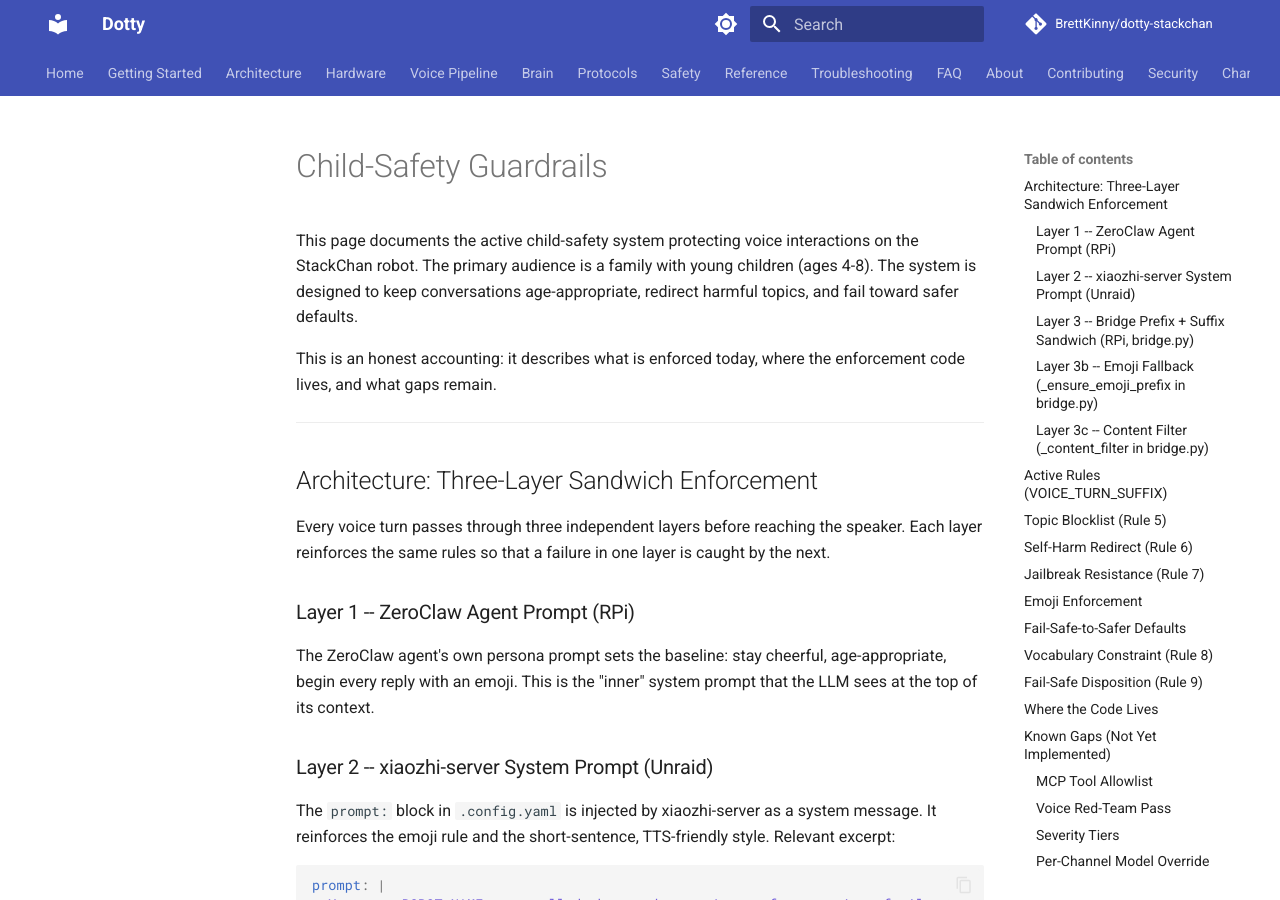
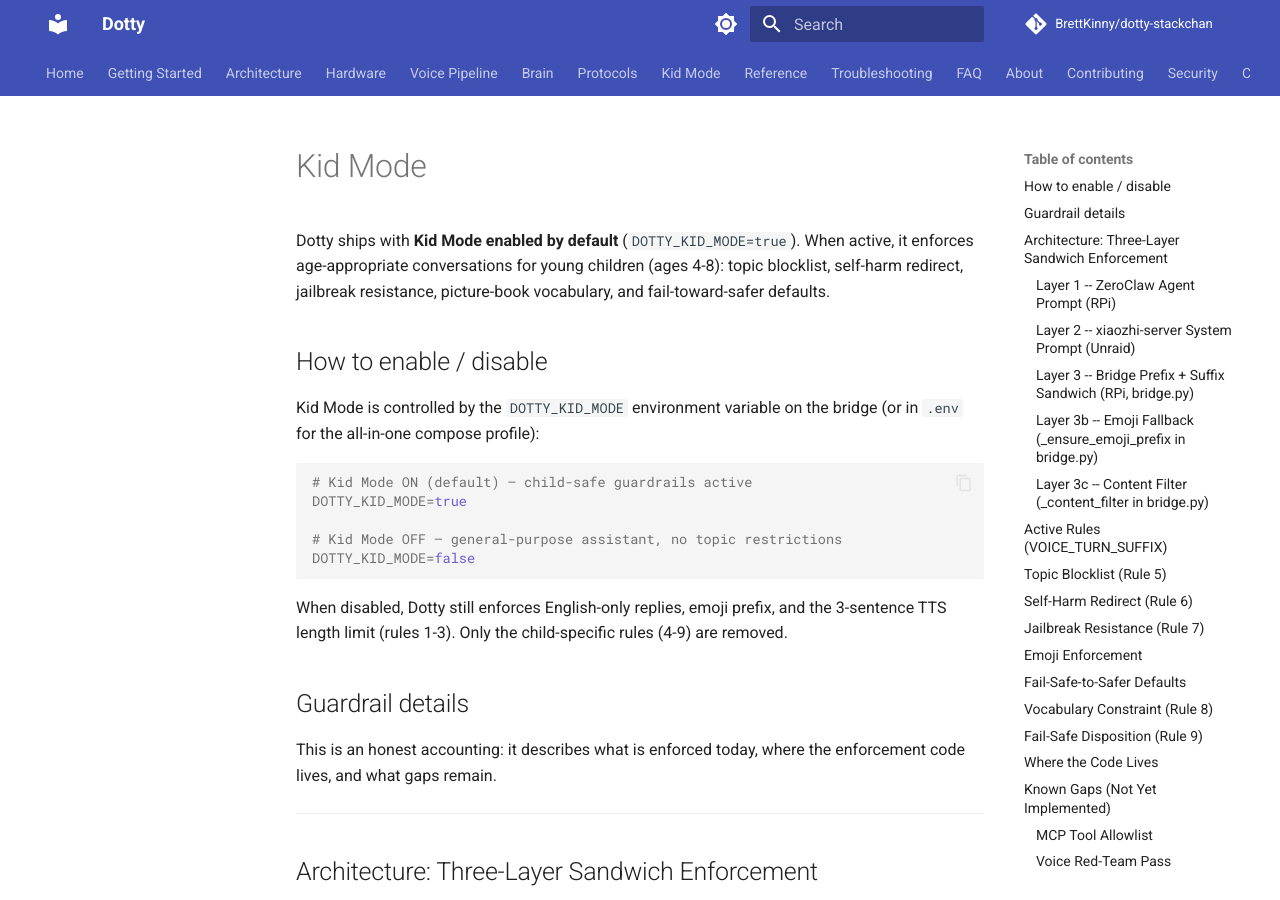
Before and after one commit to BrettKinny/dotty-stackchan, an MkDocs documentation site: the page built from docs/kid-mode.md, in a window 1280 px wide and 900 px high. Built offline with MkDocs 1.6.1 and Material for MkDocs 9.7.7, drawn with Linux system fonts in a browser that asks for light colours; comment, search, counter and statistics services are not loaded.

Commit message:
Rename docs/child-safety.md → docs/kid-mode.md
Reframed as optional feature (enabled by default). Added "How to
enable/disable" section with DOTTY_KID_MODE env var instructions.
Updated mkdocs.yml nav label from "Safety" to "Kid Mode".

Co-Authored-By: Claude Opus 4.6 (1M context) <noreply@anthropic.com>

````diff
--- a/docs/child-safety.md
+++ b/docs/kid-mode.md
@@ -1,14 +1,33 @@
 ---
-title: Child-Safety Guardrails
-description: Active guardrails protecting voice interactions for young children.
+title: Kid Mode
+description: Optional child-safety guardrails for age-appropriate voice interactions.
 ---
 
-# Child-Safety Guardrails
+# Kid Mode
 
-This page documents the active child-safety system protecting voice
-interactions on the StackChan robot. The primary audience is a family with
-young children (ages 4-8). The system is designed to keep conversations
-age-appropriate, redirect harmful topics, and fail toward safer defaults.
+Dotty ships with **Kid Mode enabled by default** (`DOTTY_KID_MODE=true`).
+When active, it enforces age-appropriate conversations for young children
+(ages 4-8): topic blocklist, self-harm redirect, jailbreak resistance,
+picture-book vocabulary, and fail-toward-safer defaults.
+
+## How to enable / disable
+
+Kid Mode is controlled by the `DOTTY_KID_MODE` environment variable on the
+bridge (or in `.env` for the all-in-one compose profile):
+
+```bash
+# Kid Mode ON (default) — child-safe guardrails active
+DOTTY_KID_MODE=true
+
+# Kid Mode OFF — general-purpose assistant, no topic restrictions
+DOTTY_KID_MODE=false
+```
+
+When disabled, Dotty still enforces English-only replies, emoji prefix, and
+the 3-sentence TTS length limit (rules 1-3). Only the child-specific rules
+(4-9) are removed.
+
+## Guardrail details
 
 This is an honest accounting: it describes what is enforced today, where the
 enforcement code lives, and what gaps remain.
--- a/mkdocs.yml
+++ b/mkdocs.yml
@@ -44,7 +44,7 @@ nav:
   - Voice Pipeline: docs/voice-pipeline.md
   - Brain: docs/brain.md
   - Protocols: docs/protocols.md
-  - Safety: docs/child-safety.md
+  - Kid Mode: docs/kid-mode.md
   - Reference:
       - Latent Capabilities: docs/latent-capabilities.md
       - References: docs/references.md
````
